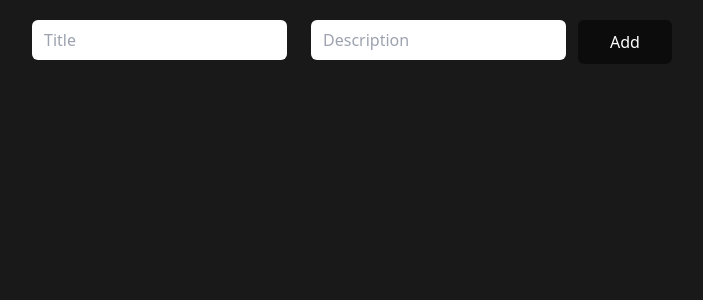
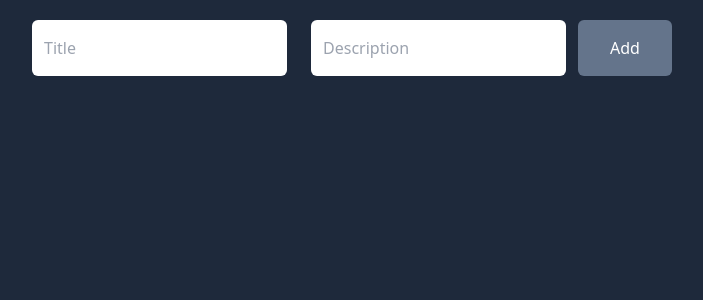
Before and after one commit to mohdfarshaad/todo, a React (Vite) app in the folder client/: page / in a window 1280 px wide. Shown: the top 300 px of the page, without its empty margins (300-1003 px from the left). Built offline with nearby package versions, Linux system fonts and the light colour scheme.

Commit message:
add axios client and todo service methods and fixes

```diff
--- a/client/package.json
+++ b/client/package.json
@@ -10,6 +10,7 @@
     "preview": "vite preview"
   },
   "dependencies": {
+    "axios": "^1.7.7",
     "prop-types": "^15.8.1",
     "react": "^18.3.1",
     "react-dom": "^18.3.1"
--- a/client/src/App.jsx
+++ b/client/src/App.jsx
@@ -1,11 +1,11 @@
 import { useState } from "react";
-import { Button, Input } from "./components";
+import { Button, Input } from "./components/index.js";
 
 function App() {
   const [newTodo, setNewTodo] = useState("");
 
   return (
-    <div className="flex flex-col p-5  items-center text-white h-screen min-w-max bg-black/90">
+    <div className="flex flex-col p-5  items-center text-white h-screen min-w-max bg-slate-800">
       <div className="flex flex-col md:flex-row md:pl-3">
         <Input
           type="text"
--- /dev/null
+++ b/client/src/api/axiosClient.js
@@ -0,0 +1,10 @@
+import axios from "axios";
+
+const axiosClient = axios.create({
+  baseURL: "http://localhost:8000/api/v1",
+  headers: {
+    "Content-Type": "application/json",
+  },
+});
+
+export default axiosClient;
--- /dev/null
+++ b/client/src/api/todoService.js
@@ -0,0 +1,8 @@
+import axiosClient from "./axiosClient";
+
+const createNewTodo = (data) => axiosClient.post("/todos", data);
+const updateTodoById = (data, id) => axiosClient.put(`/todos/${id}`, data);
+const deleteTodoById = (id) => axiosClient.delete(`/todos/${id}`);
+const getTodos = () => axiosClient.get("/todos");
+
+export { createNewTodo, updateTodoById, deleteTodoById, getTodos };
--- a/client/src/components/Button.jsx
+++ b/client/src/components/Button.jsx
@@ -4,7 +4,7 @@ function Button({ label: buttonLabel, onClick: handleClick }) {
   return (
     <div>
       <button
-        className="px-10 md:px-8 bg-black/50  text-white py-2.5 rounded-md"
+        className="px-10 md:px-8 bg-slate-500  text-white py-4 rounded-md"
         onClick={handleClick}
         type="button"
       >
--- a/client/src/components/Input.jsx
+++ b/client/src/components/Input.jsx
@@ -10,7 +10,7 @@ function Input({
     <div>
       <input
         type={inputType}
-        className="mb-3 md:ml-3 md:mr-3 py-2 px-3 outline-none focus:outline-none text-black rounded-md"
+        className="mb-3 md:ml-3 md:mr-3 py-4 px-3 outline-none focus:outline-none text-black rounded-md"
         placeholder={labelText}
         value={inputValue}
         onChange={(event) => handleInputChange(event.target.value)}
--- a/client/src/components/index.js
+++ b/client/src/components/index.js
@@ -1,6 +1,5 @@
 import Button from "./Button";
 import Input from "./Input";
-import Card from "./card";
 import CheckBox from "./CheckBox";
 
-export { Button, Input, Card, CheckBox };
+export { Button, Input, CheckBox };
```
Also changed, not shown: 1 other file (tests, documents, lock files or other folders).
